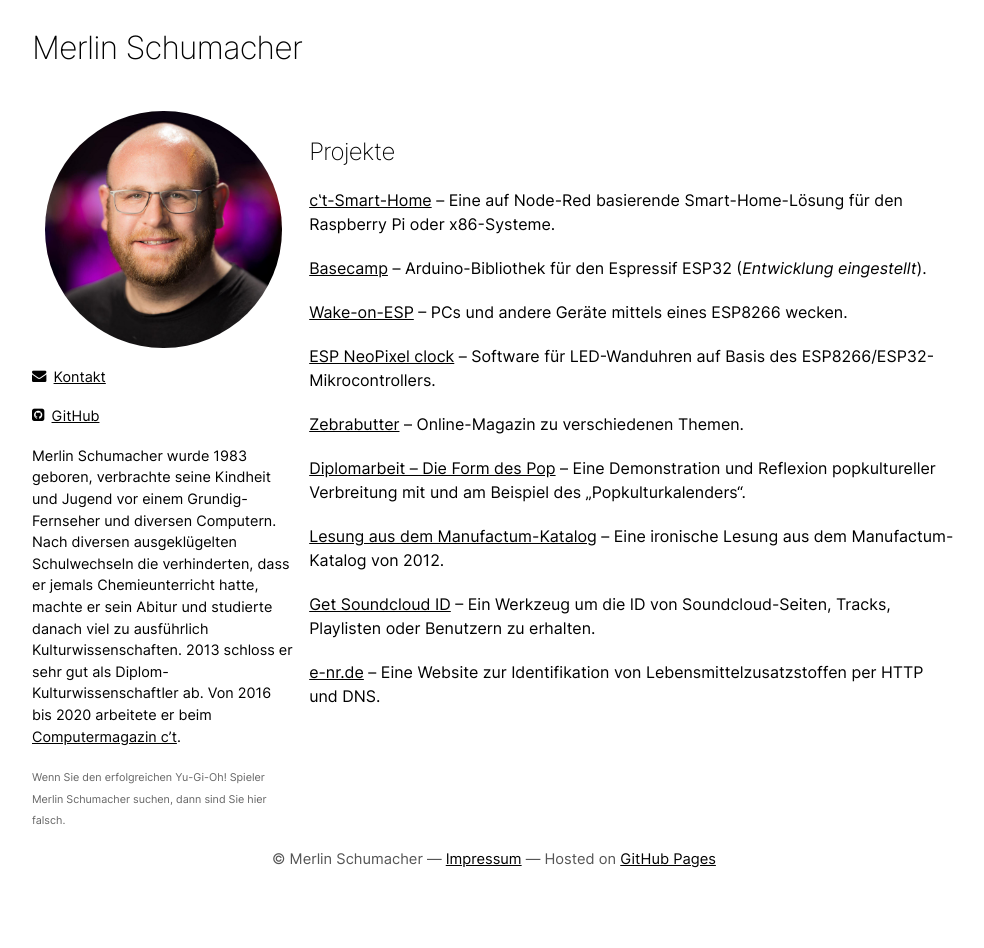
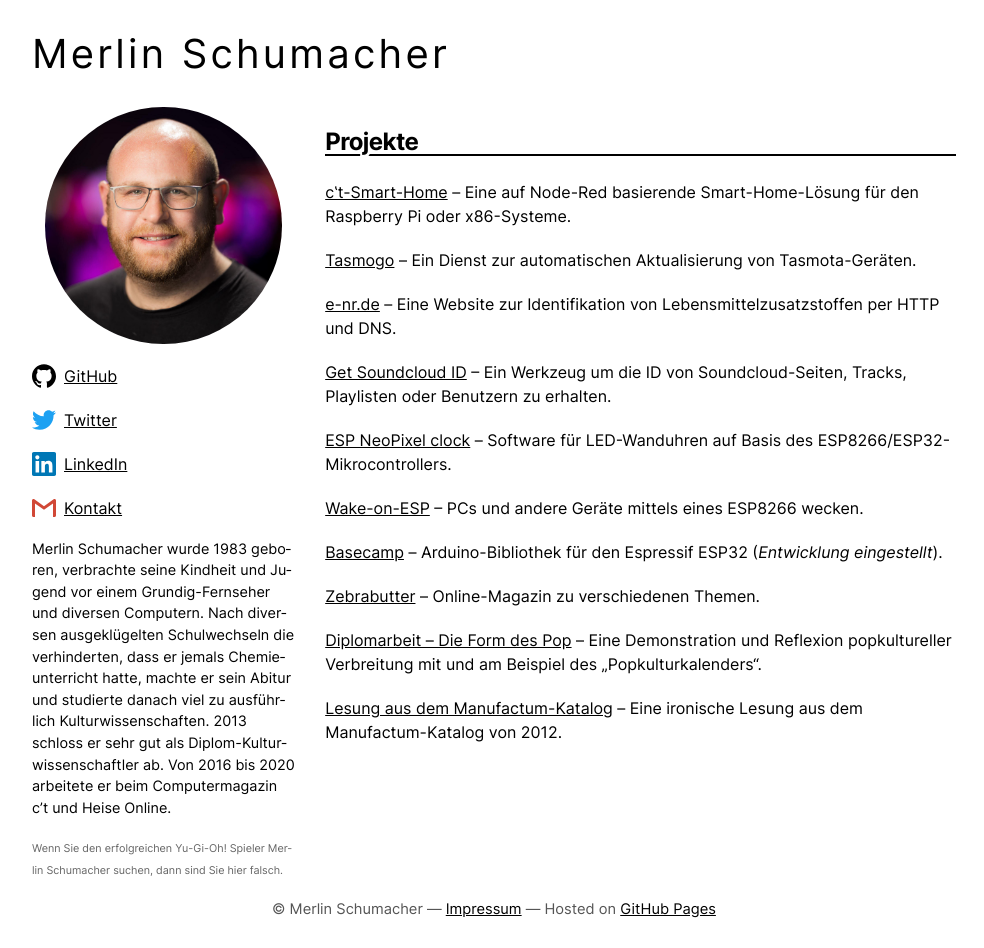
Before and after one commit to merlinschumacher/merlinschumacher.github.io, a Jekyll site: the page built from index.md, in a window 1280 px wide. Shown: the whole page, without its empty margins (146-1130 px from the left). Built offline with Jekyll 4.4.1, drawn with Linux system fonts in a browser that asks for light colours.

Commit message:
Updates for sidebar, mainpage

```diff
--- a/_includes/sidebar.md
+++ b/_includes/sidebar.md
@@ -3,11 +3,18 @@ sizes="(max-width: 399px) 100wv, (max-width: 799px) 60wv, (min-width: 800px) 30w
 srcset="assets/images/merlin_schumacher_200.jpg 200w, assets/images/merlin_schumacher_250.jpg 250w, assets/images/merlin_schumacher_380.jpg 380w, assets/images/merlin_schumacher_515.jpg 515w, assets/images/merlin_schumacher_600.jpg 600w, assets/images/merlin_schumacher_629.jpg 629w, assets/images/merlin_schumacher_733.jpg 733w, assets/images/merlin_schumacher_827.jpg 827w, assets/images/merlin_schumacher_910.jpg 910w, assets/images/merlin_schumacher.jpg 1362w" src="assets/images/merlin_schumacher.jpg"
 alt="Ein Foto des Diplom-Kulturwissenschaftlers und c‛t-Redakteurs Merlin Schumacher">
 
+{:.flex}
+<img class="icon" src="assets/images/github.svg"/>[GitHub](https://github.com/merlinschumacher/)
 
-<span class="icon-envelope"></span>[Kontakt](mailto:merlin.schumacher@gmail.com)
+{:.flex}
+<img class="icon" src="assets/images/twitter.svg"/>[Twitter](https://twitter.com/popkalender)
 
-<span class="icon-github-square"></span>[GitHub](https://github.com/merlinschumacher/)
+{:.flex}
+<img class="icon" src="assets/images/linkedin.svg"/>[LinkedIn](https://www.linkedin.com/in/merlinschumacher/)
 
-Merlin Schumacher wurde 1983 geboren, verbrachte seine Kindheit und Jugend vor einem Grundig-Fernseher und diversen Computern. Nach diversen ausgeklügelten Schulwechseln die verhinderten, dass er jemals Chemieunterricht hatte, machte er sein Abitur und studierte danach viel zu ausführlich Kulturwissenschaften. 2013 schloss er sehr gut als Diplom-Kulturwissenschaftler ab. Von 2016 bis 2020 arbeitete er beim [Computermagazin c't](https://www.ct.de/).
+{:.flex}
+<img class="icon" src="assets/images/gmail.svg"/>[Kontakt](mailto:merlin.schumacher@gmail.com)
+
+Merlin Schumacher wurde 1983 geboren, verbrachte seine Kindheit und Jugend vor einem Grundig-Fernseher und diversen Computern. Nach diversen ausgeklügelten Schulwechseln die verhinderten, dass er jemals Chemieunterricht hatte, machte er sein Abitur und studierte danach viel zu ausführlich Kulturwissenschaften. 2013 schloss er sehr gut als Diplom-Kulturwissenschaftler ab. Von 2016 bis 2020 arbeitete er beim Computermagazin c't und Heise Online.
 
 <span class="sidenote">Wenn Sie den erfolgreichen Yu-Gi-Oh! Spieler Merlin Schumacher suchen, dann sind Sie hier falsch.</span>
--- a/_sass/layout.scss
+++ b/_sass/layout.scss
@@ -31,23 +31,6 @@ body {
 
 
 
-@media only screen and (min-width: 800px) {
-    #frame {
-        width: 90%;
-        grid-template-columns: 30% auto;
-        grid-template-areas:
-            "header header"
-            "sidebar main"
-            "footer footer";
-    }
-}
-
-@media only screen and (min-width: 1200px) {
-    #frame {
-        width: 75%;
-    }
-}
-
 p {
     margin-top: 1.25em;
 }
@@ -56,8 +39,10 @@ p {
     grid-area: header;
 
     h1 {
-        font-size: 2em;
-        margin-bottom: 1em;
+        font-size: 2.5rem;
+        margin-bottom: 1rem;
+        letter-spacing: 0.2rem;
+        font-weight: normal;
 
         a {
             text-decoration: none;
@@ -69,14 +54,24 @@ p {
     grid-area: sidebar;
     margin-right: 1em;
     font-size: .9em;
+    hyphens: auto;
 
     p:first-of-type {
         margin-top: 0.5em;
     }
 
-    [class^="icon-"] {
-        margin-right: .5em;
+    p.flex {
+        display: flex;
+        align-items: center;
+        font-size: 1rem;
+
+        .icon {
+            margin-right: .5em;
+            height: 1.5rem;
+            width: auto;
+        }
     }
+
 
     .sidenote {
         color: #666666;
@@ -94,8 +89,18 @@ p {
 
     @for $index from 1 through 6 {
         h#{$index} {
+            font-weight: bold;
             margin-top: 1.25em;
-            margin-bottom: .75em;
+            margin-bottom: 1em;
+            border-bottom: 2px solid currentColor;
+            display: inline-block;
+            line-height: 1;
+            width: 100%;
+            text-shadow:
+                2px 2px white,
+                2px -2px white,
+                -2px 2px white,
+                -2px -2px white;
         }
 
         h#{$index}+p {
@@ -117,6 +122,26 @@ p {
     display: block;
 }
 
+@media only screen and (min-width: 800px) {
+    #frame {
+        width: 90%;
+        grid-template-columns: 30% auto;
+        grid-template-areas:
+            "header header"
+            "sidebar main"
+            "footer footer";
+    }
+    #main {
+        margin-left: 1em;
+    }
+}
+
+@media only screen and (min-width: 1200px) {
+    #frame {
+        width: 75%;
+    }
+}
+
 @media only screen and (min-width: 400px) {
     #merlin {
         max-width: 60%;
--- a/assets/fonts/icomoon.css
+++ /dev/null
@@ -1,31 +0,0 @@
-@font-face {
-  font-family: 'icomoon';
-  src: url('icomoon.woff?sdos1d') format('woff');
-  font-weight: normal;
-  font-style: normal;
-  font-display: block;
-}
-
-[class^="icon-"],
-[class*=" icon-"] {
-  /* use !important to prevent issues with browser extensions that change fonts */
-  font-family: 'icomoon' !important;
-  speak: none;
-  font-style: normal;
-  font-weight: normal;
-  font-variant: normal;
-  text-transform: none;
-  line-height: 1;
-}
-
-.icon-twitter:before {
-  content: "\e902";
-}
-
-.icon-github-square:before {
-  content: "\e900";
-}
-
-.icon-envelope:before {
-  content: "\e901";
-}
--- a/index.md
+++ b/index.md
@@ -7,18 +7,20 @@ title: Merlin Schumacher
 
 [c‛t-Smart-Home](https://github.com/ct-Open-Source/ct-Smart-Home){:target="_blank"} – Eine auf Node-Red basierende Smart-Home-Lösung für den Raspberry Pi oder x86-Systeme.
 
-[Basecamp](https://github.com/ct-Open-Source/Basecamp){:target="_blank"} – Arduino-Bibliothek für den Espressif ESP32 (*Entwicklung eingestellt*).
+[Tasmogo](https://github.com/merlinschumacher/tasmogo){:target="_blank"} – Ein Dienst zur automatischen Aktualisierung von Tasmota-Geräten.
+
+[e-nr.de](https://e-nr.de){:target="_blank"} – Eine Website zur Identifikation von Lebensmittelzusatzstoffen per HTTP und DNS.
+
+[Get Soundcloud ID](https://www.merlinschumacher.de/get-soundcloud-id/){:target="_blank"} – Ein Werkzeug um die ID von Soundcloud-Seiten, Tracks, Playlisten oder Benutzern zu erhalten.
+
+[ESP NeoPixel clock](https://github.com/merlinschumacher/esp8266-clock){:target="_blank"} – Software für LED-Wanduhren auf Basis des ESP8266/ESP32-Mikrocontrollers.
 
 [Wake-on-ESP](https://github.com/ct-Open-Source/wake-on-esp){:target="_blank"} – PCs und andere Geräte mittels eines ESP8266 wecken.
 
-[ESP NeoPixel clock](https://github.com/merlinschumacher/esp8266-clock){:target="_blank"} – Software für LED-Wanduhren auf Basis des ESP8266/ESP32-Mikrocontrollers.
+[Basecamp](https://github.com/ct-Open-Source/Basecamp){:target="_blank"} – Arduino-Bibliothek für den Espressif ESP32 (*Entwicklung eingestellt*).
 
 [Zebrabutter](https://www.zebrabutter.net){:target="_blank"} – Online-Magazin zu verschiedenen Themen.
 
 [Diplomarbeit – Die Form des Pop](assets/MerlinSchumacher_DieFormdesPop.pdf){:target="_blank"} – Eine Demonstration und Reflexion popkultureller Verbreitung mit und am Beispiel des „Popkulturkalenders“.
 
 [Lesung aus dem Manufactum-Katalog](https://soundcloud.com/ig-88-1/es-gibt-sie-noch-die-guten){:target="_blank"} – Eine ironische Lesung aus dem Manufactum-Katalog von 2012.
-
-[Get Soundcloud ID](https://www.merlinschumacher.de/get-soundcloud-id/){:target="_blank"} – Ein Werkzeug um die ID von Soundcloud-Seiten, Tracks, Playlisten oder Benutzern zu erhalten.
-
-[e-nr.de](https://e-nr.de){:target="_blank"} – Eine Website zur Identifikation von Lebensmittelzusatzstoffen per HTTP und DNS.
```
Also changed, not shown: assets/fonts/icomoon.woff (deleted), assets/images/github.svg (added), assets/images/gmail.svg (added), assets/images/linkedin.svg (added), assets/images/twitter.svg (added).
